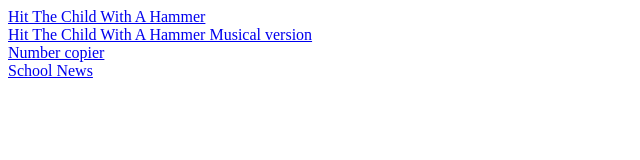
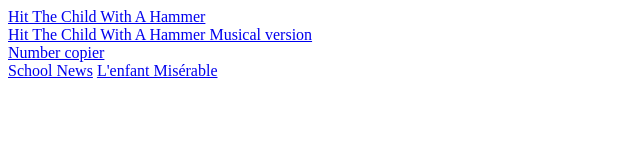
Before and after one commit to timceharris/timceharris.github.io, a plain HTML site: page index.html in a window 1280 px wide. Shown: the whole page, without its empty margins (0-640 px from the left). Drawn offline with Linux system fonts and the light colour scheme.

Commit message:
Update index.html

```diff
--- a/index.html
+++ b/index.html
@@ -2,3 +2,4 @@
 <a href="hit%20the%20child%20with%20a%20hammer%20musical%20version/index.html">Hit The Child With A Hammer Musical version</a><br/>
 <a href="number%20copier.py" download> Number copier</a><br/>
 <a href="school%20news/index.html"> School News</a>
+<a href="https://timceharris.github.io/le%20enfant%20miserable%CC%81/"> L'enfant Misérable</a>
```
